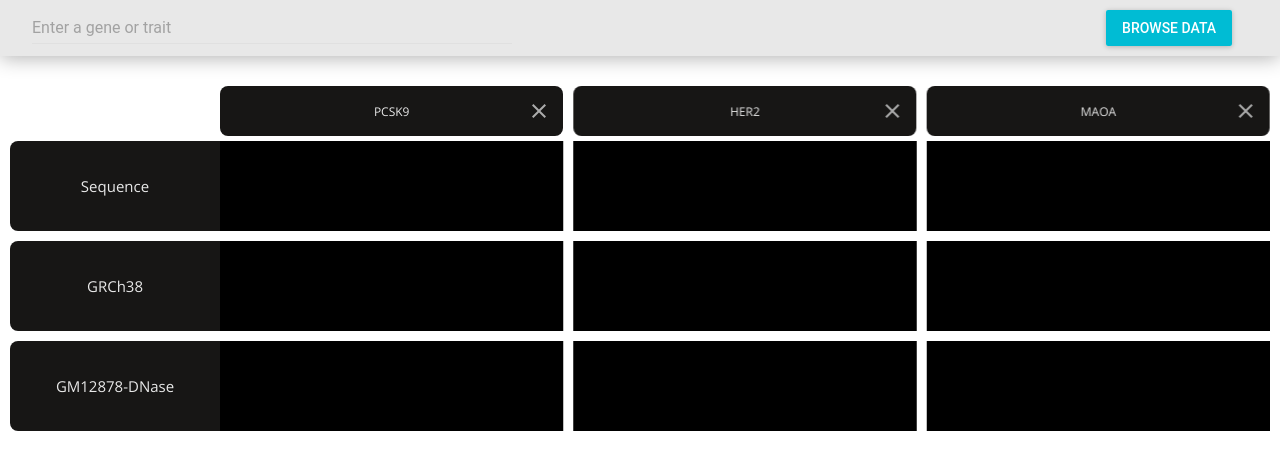
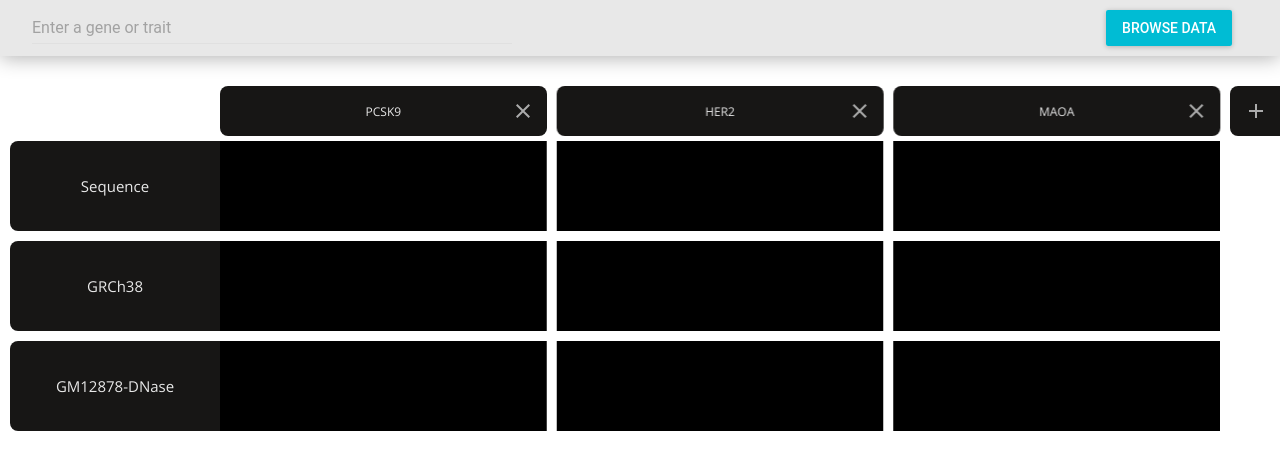
Before and after one commit to VALIS-software/VALIS-frontend, a React app: page / in a window 1280 px wide. Shown: the top 470 px of the page. Built offline with nearby package versions, Linux system fonts and the light colour scheme.

Commit message:
Experimental add region view button

```diff
--- a/src/ui/TrackViewer.tsx
+++ b/src/ui/TrackViewer.tsx
@@ -7,6 +7,7 @@ import Animator from "../animation/Animator";
 
 import IconButton from 'material-ui/IconButton';
 import SvgClose from "material-ui/svg-icons/navigation/close";
+import SvgAdd from "material-ui/svg-icons/content/add";
 
 class TrackViewer extends Object2D {
 
@@ -50,6 +51,8 @@ class TrackViewer extends Object2D {
     protected trackHeaders:Array<Object2D>;
     protected regionViewHeaders:Array<ReactObject>;
 
+    protected addRegionButton: ReactObject;
+
     constructor() {
         super();
         this.render = false;
@@ -67,13 +70,45 @@ class TrackViewer extends Object2D {
         this.trackHeaders = new Array<Object2D>();
         this.regionViewHeaders = new Array<ReactObject>();
 
-        this.initializeWithDummyData();
+        this.dummyInitialize();
+
+        // add addRegion button to the last regionView
+        this.addRegionButton = new ReactObject(this.addRegionButtonElement({ onAdd: () => this.addRegionView() }), this.regionViewHeaderHeight_px, this.regionViewHeaderHeight_px);
+        this.addRegionButton.layoutParentX = 1;
+        this.addRegionButton.x = this.gridLayoutOptions.spacingAbsolute.x;
+
+        this.regionViewHeaders[this.regionViewHeaders.length - 1].add(this.addRegionButton);
+
 
         this.layout(false);
 
        (window as any).removeCol = (i:number) => {
            this.removeRegionViewIndex(i);
        }
+       (window as any).addRegion = () => {
+           this.addRegionView();
+       }
+    }
+
+    protected addRegionView() {
+        this.regionViewHeaders[this.regionViewHeaders.length - 1].remove(this.addRegionButton);
+
+        this.regionViews.push({name: 'New'});
+        this.dummyInitializeColumn(this.regionViews.length - 1);
+
+        this.regionViewHeaders[this.regionViewHeaders.length - 1].add(this.addRegionButton);
+
+        let edges = this.edges.vertical;
+        let newEdge = 1 + 1 / (this.edges.vertical.length - 1);
+        edges.push(newEdge);
+        this.layout(false);
+
+        let multiplier = 1 / newEdge;
+        for (let e = 0; e < edges.length; e++) {
+            edges[e] *= multiplier;
+        }
+
+        this.layout(true);
     }
 
     protected removeRegionView(regionView: RegionView) {
@@ -83,6 +118,11 @@ class TrackViewer extends Object2D {
     protected removeRegionViewIndex(columnIndex: number) {
         let col = this.gridCells[columnIndex];
         if (col != null) {
+            if (columnIndex === (this.regionViewHeaders.length - 1)) {
+                this.regionViewHeaders[this.regionViewHeaders.length - 1].remove(this.addRegionButton);
+                this.regionViewHeaders[this.regionViewHeaders.length - 2].add(this.addRegionButton);
+            }
+
             for (let i = 0; i < col.length; i++) {
                 this.gridContainer.remove(col[i]);
             }
@@ -108,7 +148,9 @@ class TrackViewer extends Object2D {
     protected layout(animate: boolean = true) {
         // layout grid container
         this.gridContainer.x = this.trackHeaderWidth_px + this.gridLayoutOptions.spacingAbsolute.x * 0.5;
-        this.gridContainer.w = -this.trackHeaderWidth_px - this.gridLayoutOptions.spacingAbsolute.x;
+        this.gridContainer.w =
+            -this.trackHeaderWidth_px - this.gridLayoutOptions.spacingAbsolute.x
+            -this.addRegionButton.w;
         this.gridContainer.y = this.regionViewHeaderHeight_px;
         this.gridContainer.h = -this.regionViewHeaderHeight_px;
         this.gridContainer.layoutW = 1;
@@ -149,7 +191,7 @@ class TrackViewer extends Object2D {
         }
     }
 
-    protected initializeWithDummyData() {
+    protected dummyInitialize() {
         let nColumns = this.regionViews.length;
         let nRows = this.tracks.length;
 
@@ -163,6 +205,17 @@ class TrackViewer extends Object2D {
 
         // fill the grid cells up with some rects
         for (let c = 0; c < nColumns; c++) {
+            this.dummyInitializeColumn(c);
+        }
+
+        for (let c = 0; c < nColumns + 1; c++) this.edges.vertical[c] = c / nColumns;
+        for (let r = 0; r < nRows + 1; r++) this.edges.horizontal[r] = r * 100;
+    }
+
+    protected dummyInitializeColumn(c: number) {
+        let nColumns = this.regionViews.length;
+        let nRows = this.tracks.length;
+
         let col = new Array<Object2D>(nRows);
         this.gridCells[c] = col;
         for (let r = 0; r < nRows; r++) {
@@ -193,10 +246,6 @@ class TrackViewer extends Object2D {
                 cell.add(regionViewHeader);
             }
         }
-        }
-
-        for (let c = 0; c < nColumns + 1; c++) this.edges.vertical[c] = c / nColumns;
-        for (let r = 0; r < nRows + 1; r++) this.edges.horizontal[r] = r * 100;
     }
 
     protected trackHeaderElement(props: {
@@ -269,6 +318,33 @@ class TrackViewer extends Object2D {
         </div>
     }
 
+    protected addRegionButtonElement(props: {
+        onAdd: () => void
+    }) {
+        return <div
+            style={{
+                position: 'relative',
+                width: '100%',
+                height: '100%',
+                color: '#e8e8e8',
+                backgroundColor: '#171615',
+                borderRadius: '8px 0px 0px 8px',
+            }}
+        >
+            <div style={{
+                position: 'absolute',
+                width: '100%',
+                textAlign: 'right',
+                top: '50%',
+                transform: 'translate(0, -50%)',
+            }}>
+                <IconButton onClick={props.onAdd}>
+                    <SvgAdd color='rgb(171, 171, 171)' hoverColor='rgb(255, 255, 255)' />
+                </IconButton>
+            </div>
+        </div>
+    }
+
 }
 
 class Track {
```
Lines whose indentation alone changed are shown as unchanged.
